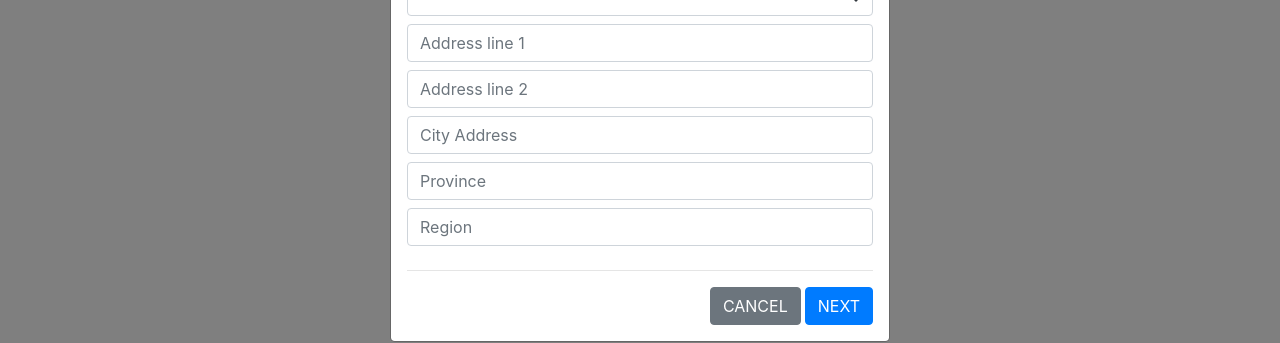
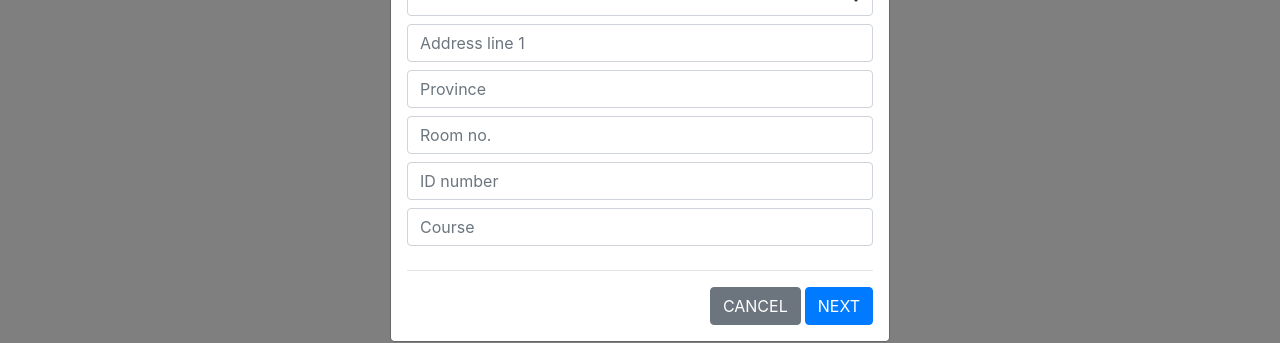
Before and after one commit to NydloydBabiera/dorm_logging_app, a Nuxt app: page /TenantRegistration in a window 1280 px wide. Both pictures are taken after typing "Sample" into the empty fields and a click on the button "Add Tenant". Shown: the part 372-715 px from the top of the page. Built offline with nearby package versions, Linux system fonts and the light colour scheme; no server answers.

Commit message:
dlete fix:

```diff
--- a/pages/TenantRegistration.vue
+++ b/pages/TenantRegistration.vue
@@ -41,19 +41,19 @@
           </b-row>
           <b-row class="mx-auto mt-2">
             <b-form-input v-model="userInfo.address_line2" type="text" debounce="500"
-              placeholder="Address line 2"></b-form-input>
+              placeholder="Province"></b-form-input>
           </b-row>
           <b-row class="mx-auto mt-2">
-            <b-form-input v-model="userInfo.city_address" type="text" debounce="500" placeholder="City Address"
+            <b-form-input v-model="userInfo.city_address" type="text" debounce="500" placeholder="Room no."
               required></b-form-input>
           </b-row>
           <b-row class="mx-auto mt-2">
             <b-form-input v-model="userInfo.provincial_address" type="text" debounce="500"
-              placeholder="Province"></b-form-input>
+              placeholder="ID number"></b-form-input>
           </b-row>
           <b-row class="mx-auto mt-2">
             <b-form-input v-model="userInfo.regional_address" type="text" debounce="500"
-              placeholder="Region"></b-form-input>
+              placeholder="Course"></b-form-input>
           </b-row>
           <hr class="mt-4" />
           <div class="w-100">
@@ -340,9 +340,13 @@ export default {
     },
 
     async doDeleteUser() {
+      const data = {
+        projCode: "DORM"
+      }
       await axios({
         method: `DELETE`,
         url: `${this.$axios.defaults.baseURL}/user/deleteUser/${this.selectedUserId}`,
+        data
       }).then(
         (res) => {
           this.fetchAllTenants();
```
